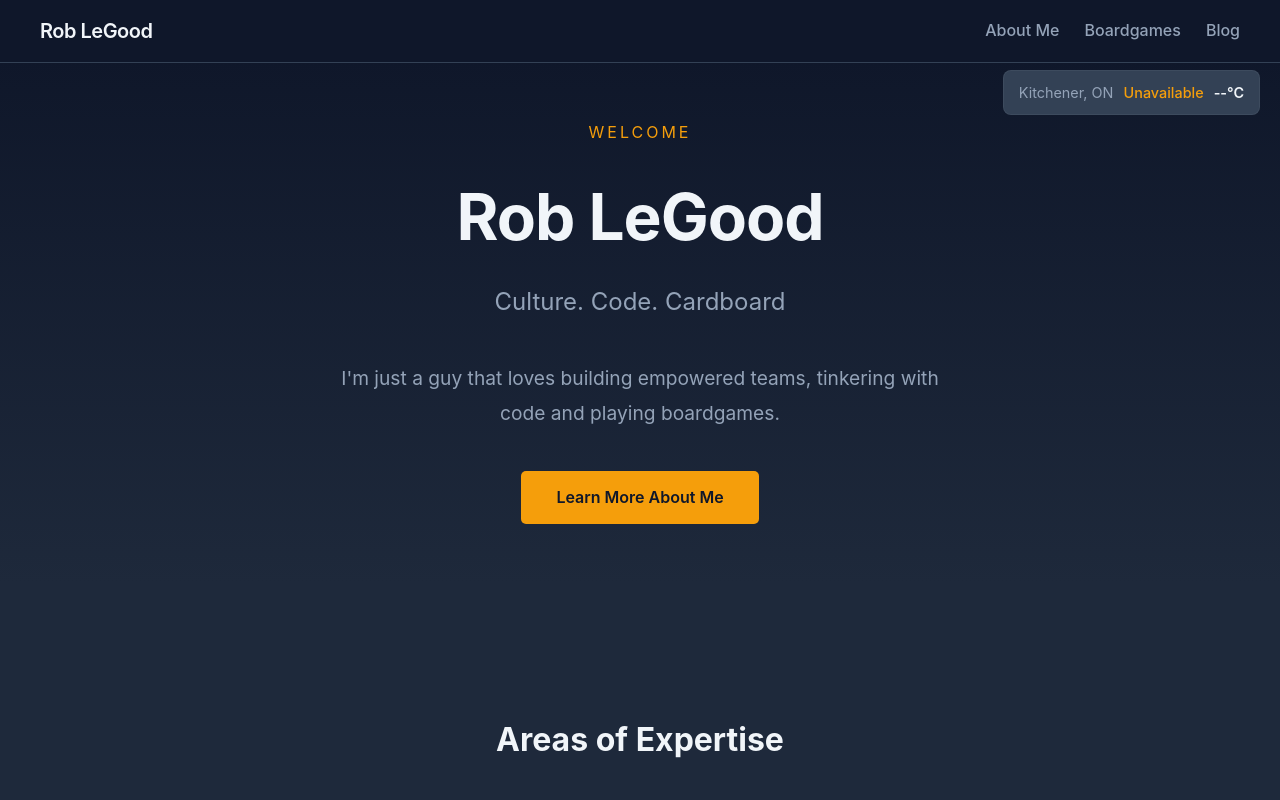
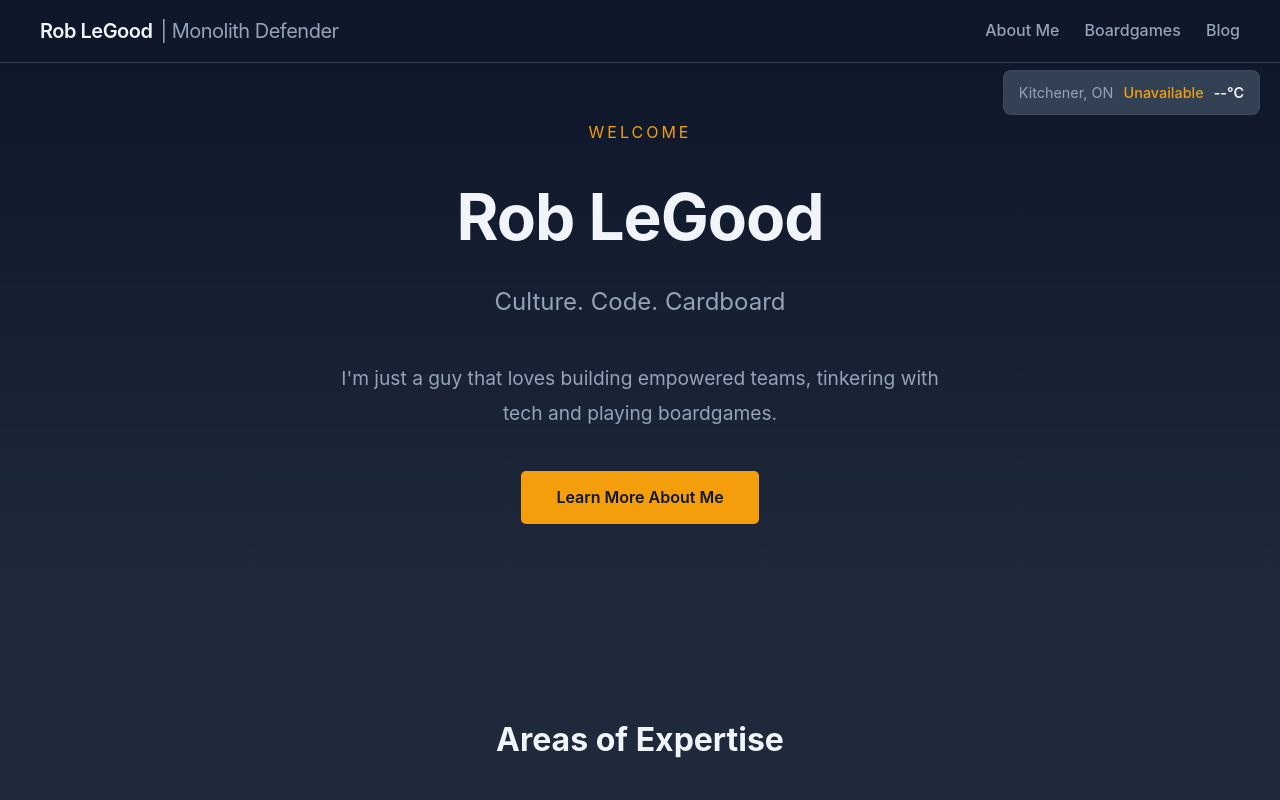
Before and after one commit to rob-legood/roblegood-ca, a plain HTML site: page index.html in a window 1280 px wide. Shown: the top 800 px of the page. Drawn offline with Linux system fonts and the light colour scheme; no server answers.

Commit message:
Replace Gemini API titles with static random titles in navbar
- Remove Gemini API integration (gemini-titles.js, gemini-config.json)
- Add random-title.js with 65 witty professional titles
- Display random title next to name in navbar on all pages
- Add .nav-brand wrapper and .nav-title styling
- Update hero tagline and about page content

Co-Authored-By: Claude Opus 4.5 <noreply@anthropic.com>

```diff
--- a/index.html
+++ b/index.html
@@ -9,7 +9,9 @@
 <body>
 
     <nav>
-        <a href="index.html" class="nav-logo">Rob LeGood</a>
+        <div class="nav-brand">
+            <a href="index.html" class="nav-logo">Rob LeGood</a><span class="nav-title"></span>
+        </div>
         <div class="nav-links">
             <a href="about.html">About Me</a>
             <a href="boardgames.html">Boardgames</a>
@@ -29,7 +31,7 @@
             <h1>Rob LeGood</h1>
             <div class="hero-title">Culture. Code. Cardboard</div>
             <p class="hero-tagline">
-                I'm just a guy that loves building empowered teams, tinkering with code and playing boardgames.
+                I'm just a guy that loves building empowered teams, tinkering with tech and playing boardgames.
             </p>
             <a href="about.html" class="cta-button">Learn More About Me</a>
         </section>
@@ -71,7 +73,7 @@
 
     <script src="scripts/weather.js"></script>
     <script src="scripts/geocities.js"></script>
-    <script src="scripts/gemini-titles.js"></script>
+    <script src="scripts/random-title.js"></script>
 
 </body>
 </html>
--- a/scripts/gemini-config.json
+++ /dev/null
@@ -1,3 +0,0 @@
-{
-  "apiKey": "AIzaSyAwgwmujvQ9W5n3Ec5BipaBGzEG8XG7XTg"
-}
--- a/scripts/gemini-titles.js
+++ /dev/null
@@ -1,46 +0,0 @@
-(function() {
-    var DEFAULT_TITLE = 'Rob LeGood | Director of Software Development';
-
-    function generateTitle() {
-        fetch('scripts/gemini-config.json')
-            .then(function(response) {
-                return response.json();
-            })
-            .then(function(config) {
-                var apiKey = config.apiKey;
-                var url = 'https://generativelanguage.googleapis.com/v1beta/models/gemini-2.0-flash:generateContent?key=' + apiKey;
-
-                var prompt = 'Generate a short, witty, humorous title (under 60 characters) for a software developer named Rob LeGood\'s personal website. Be creative and funny but keep it professional enough for a portfolio site. Return only the title text, nothing else.';
-
-                return fetch(url, {
-                    method: 'POST',
-                    headers: {
-                        'Content-Type': 'application/json'
-                    },
-                    body: JSON.stringify({
-                        contents: [{
-                            parts: [{
-                                text: prompt
-                            }]
-                        }]
-                    })
-                });
-            })
-            .then(function(response) {
-                return response.json();
-            })
-            .then(function(data) {
-                if (data.candidates && data.candidates[0] && data.candidates[0].content && data.candidates[0].content.parts && data.candidates[0].content.parts[0]) {
-                    var title = data.candidates[0].content.parts[0].text.trim();
-                    if (title) {
-                        document.title = title;
-                    }
-                }
-            })
-            .catch(function(error) {
-                console.log('Gemini title generation failed, using default title');
-            });
-    }
-
-    generateTitle();
-})();
--- /dev/null
+++ b/scripts/random-title.js
@@ -0,0 +1,89 @@
+(function() {
+    var DEFAULT_TITLE = 'Director of Software Development';
+
+    var TITLES = [
+        'Director of Software Development',
+        'Code Whisperer',
+        'Bug Exterminator',
+        'Keyboard Enthusiast',
+        'Professional Googler',
+        'Cardboard Connoisseur',
+        'Meeple Wrangler',
+        'Semicolon Advocate',
+        'Stack Overflow Contributor',
+        'Meeting Survivor',
+        'Agile Apologist',
+        'Scrum Master of Ceremonies',
+        'Merge Conflict Mediator',
+        'Technical Debt Collector',
+        'Rubber Duck Whisperer',
+        'Caffeine-Powered Developer',
+        'Git Blame Detective',
+        'Syntax Error Survivor',
+        'Deployment Day Optimist',
+        'Legacy Code Archaeologist',
+        'Pull Request Philosopher',
+        'Variable Naming Expert',
+        'Console.log Connoisseur',
+        'Imposter Syndrome Defeater',
+        'Feature Creep Fighter',
+        'Documentation Dreamer',
+        'API Whisperer',
+        'Database Wrangler',
+        'Cloud Shepherd',
+        'Container Enthusiast',
+        'Pipeline Plumber',
+        'Backlog Tamer',
+        'Sprint Planning Survivor',
+        'Standup Meeting Champion',
+        'Refactoring Advocate',
+        'Code Review Diplomat',
+        'Hotfix Hero',
+        'Production Firefighter',
+        'Dependency Manager',
+        'NPM Install Enthusiast',
+        'Dark Mode Advocate',
+        'Mechanical Keyboard Collector',
+        'Second Monitor Maximalist',
+        'Tab vs Spaces Neutral',
+        'Vim Escape Artist',
+        'Regex Wizard',
+        'JSON Formatter',
+        'YAML Indentation Expert',
+        'Environment Variable Collector',
+        'Docker Compose Poet',
+        'Kubernetes Whisperer',
+        'Serverless Evangelist',
+        'Microservices Architect',
+        'Monolith Defender',
+        'Cache Invalidation Solver',
+        'Off-By-One Error Finder',
+        'Null Pointer Preventer',
+        'Race Condition Referee',
+        'Memory Leak Hunter',
+        'Performance Optimizer',
+        'Accessibility Advocate',
+        'Cross-Browser Compatibility Wizard',
+        'Mobile-First Thinker',
+        'Responsive Design Enthusiast',
+        'User Experience Defender'
+    ];
+
+    function getRandomTitle() {
+        try {
+            var index = Math.floor(Math.random() * TITLES.length);
+            return TITLES[index];
+        } catch (e) {
+            return DEFAULT_TITLE;
+        }
+    }
+
+    function setTitle() {
+        var titleElement = document.querySelector('.nav-title');
+        if (titleElement) {
+            titleElement.textContent = '| ' + getRandomTitle();
+        }
+    }
+
+    setTitle();
+})();
--- a/styles.css
+++ b/styles.css
@@ -37,6 +37,11 @@ nav {
     border-bottom: 1px solid var(--bg-secondary);
 }
 
+.nav-brand {
+    display: flex;
+    align-items: center;
+}
+
 .nav-logo {
     font-size: 1.25rem;
     font-weight: 600;
@@ -47,6 +52,14 @@ nav {
 
 .nav-logo:hover {
     color: var(--accent);
+}
+
+.nav-title {
+    font-size: 1.25rem;
+    font-weight: 400;
+    color: var(--text-secondary);
+    letter-spacing: -0.5px;
+    margin-left: 8px;
 }
 
 .nav-links {
```
Also changed, not shown: about.html (+9 -5 lines), blog.html (+4 -1 lines), boardgames.html (+4 -1 lines).
